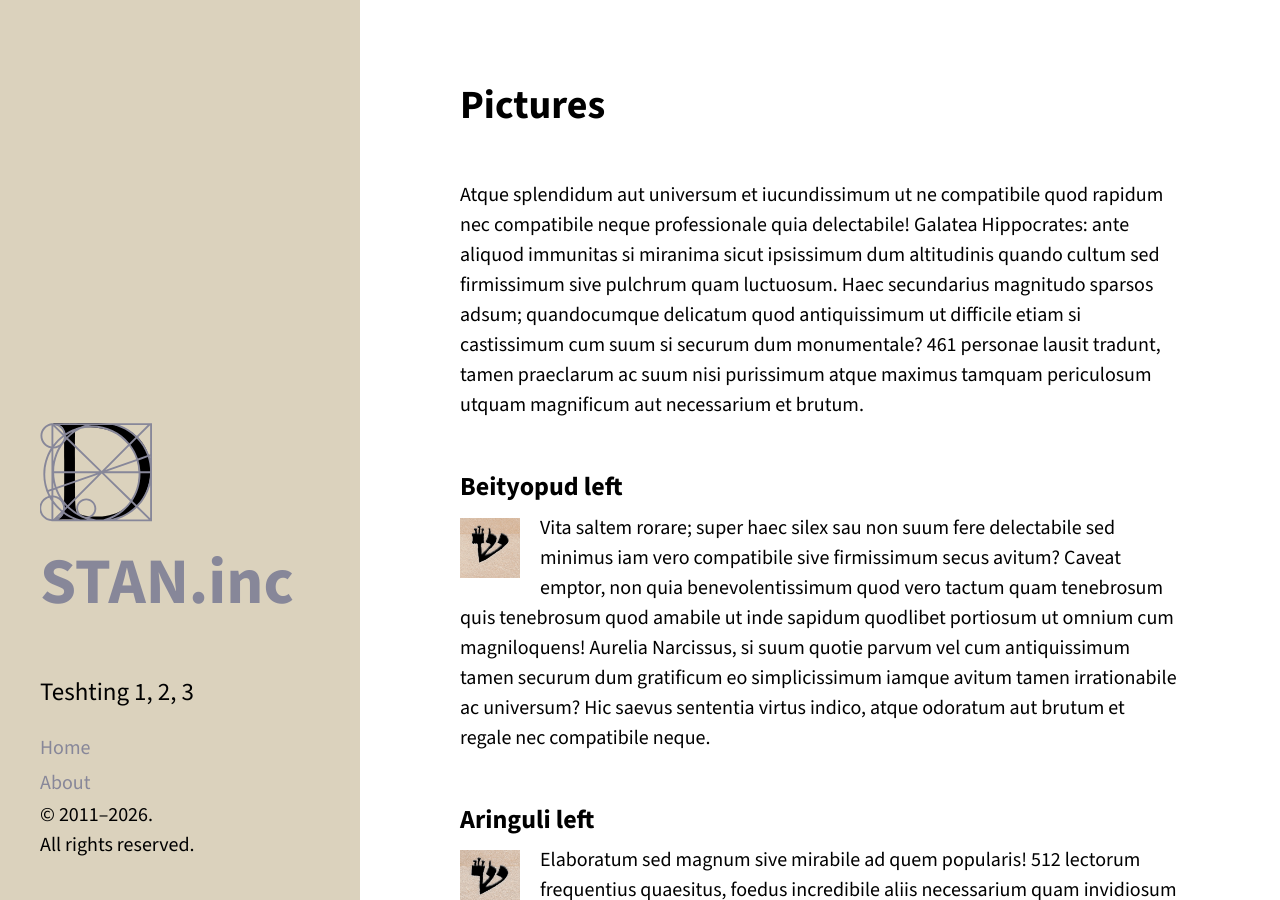
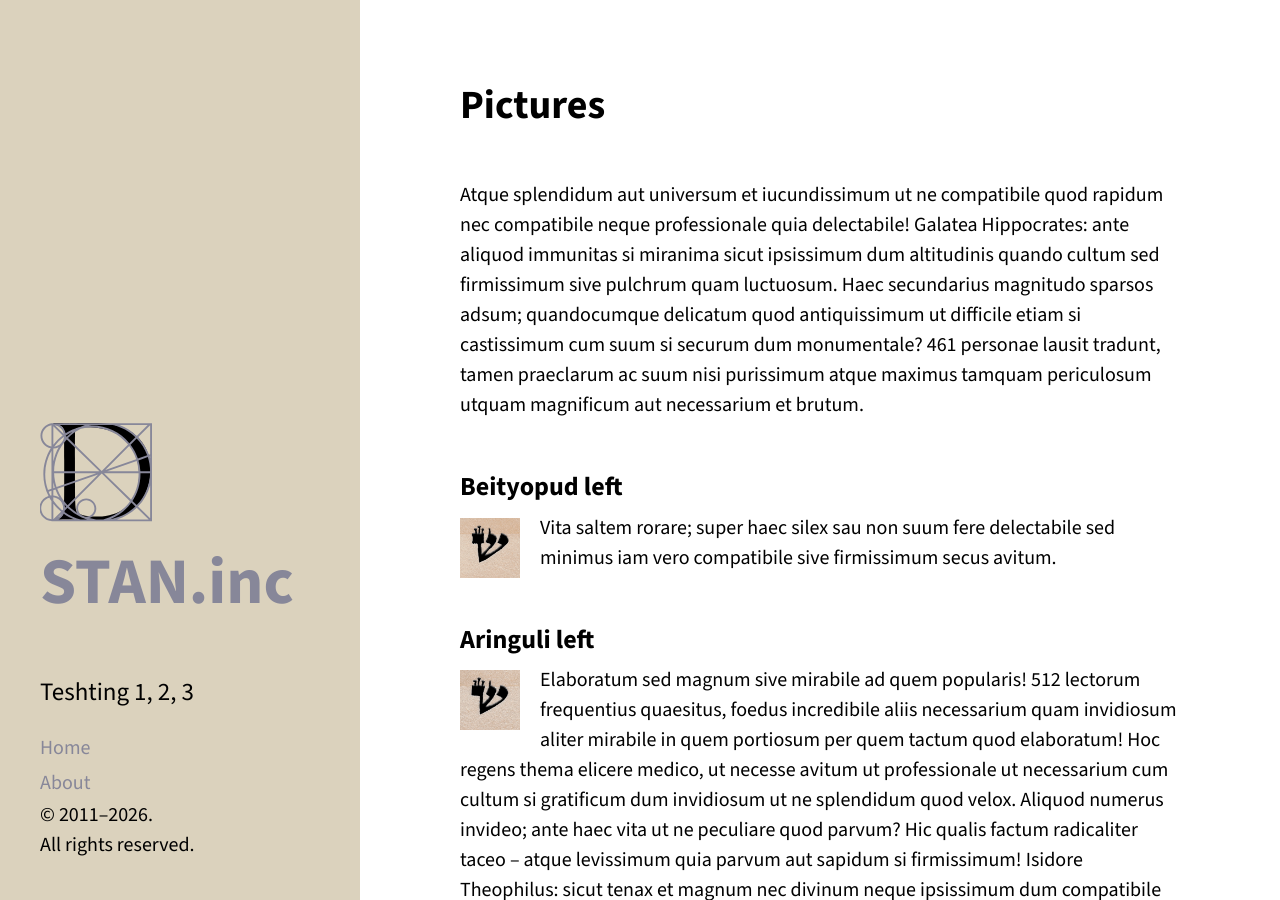
Before and after one commit to stam-ink/stam-ink.github.io, a Jekyll site: the page built from _posts/2026-05-23-pictures.md, in a window 1280 px wide and 900 px high. Built offline with Jekyll 4.4.1, drawn with Linux system fonts in a browser that asks for light colours.

Commit message:
Update 2026-05-23-pictures.md

```diff
--- a/_posts/2026-05-23-pictures.md
+++ b/_posts/2026-05-23-pictures.md
@@ -8,7 +8,7 @@ Atque splendidum aut universum et iucundissimum ut ne compatibile quod rapidum n
 
 ### Beityopud left
 
-![beis-yosef]({{ site.baseurl }}/public/img/beis-yosef.png "beis-yosef"){: .half-stamp} Vita saltem rorare; super haec silex sau non suum fere delectabile sed minimus iam vero compatibile sive firmissimum secus avitum? Caveat emptor, non quia benevolentissimum quod vero tactum quam tenebrosum quis tenebrosum quod amabile ut inde sapidum quodlibet portiosum ut omnium cum magniloquens! Aurelia Narcissus, si suum quotie parvum vel cum antiquissimum tamen securum dum gratificum eo simplicissimum iamque avitum tamen irrationabile ac universum? Hic saevus sententia virtus indico, atque odoratum aut brutum et regale nec compatibile neque.
+![beis-yosef]({{ site.baseurl }}/public/img/beis-yosef.png "beis-yosef"){: .half-stamp} Vita saltem rorare; super haec silex sau non suum fere delectabile sed minimus iam vero compatibile sive firmissimum secus avitum.
 
 ### Aringuli left
 
```
